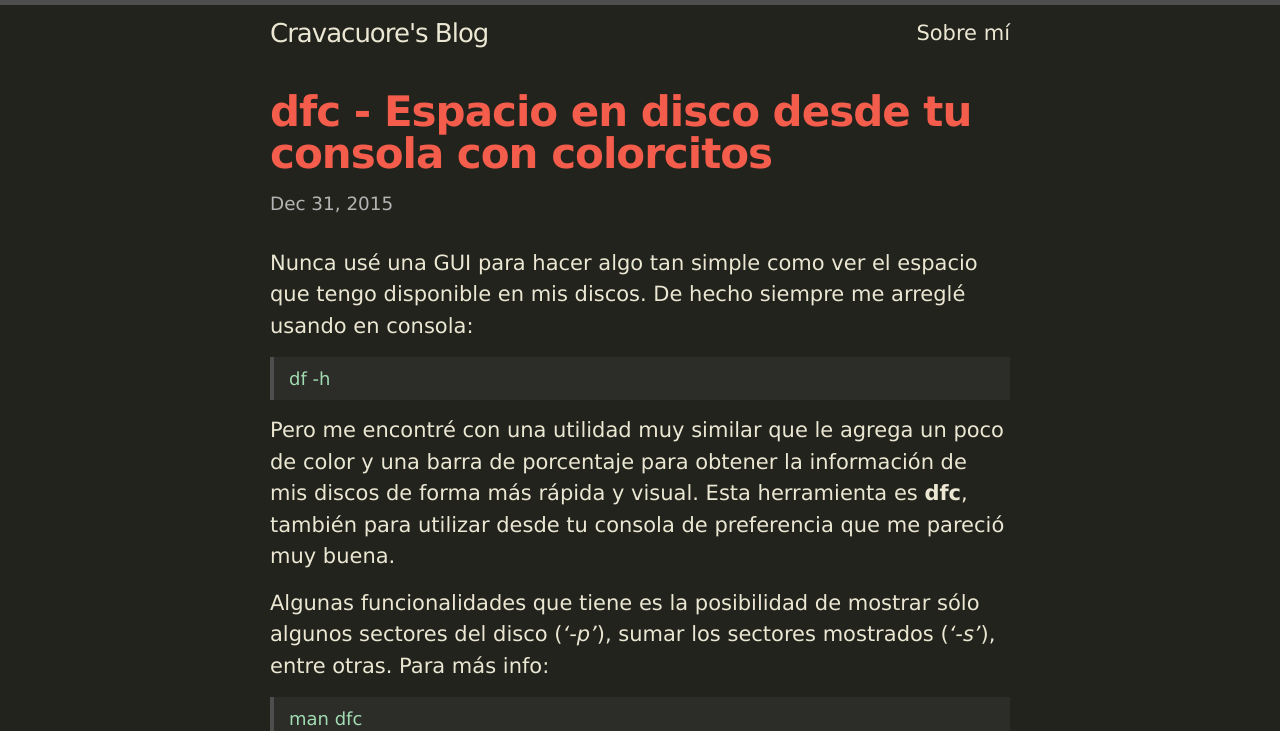
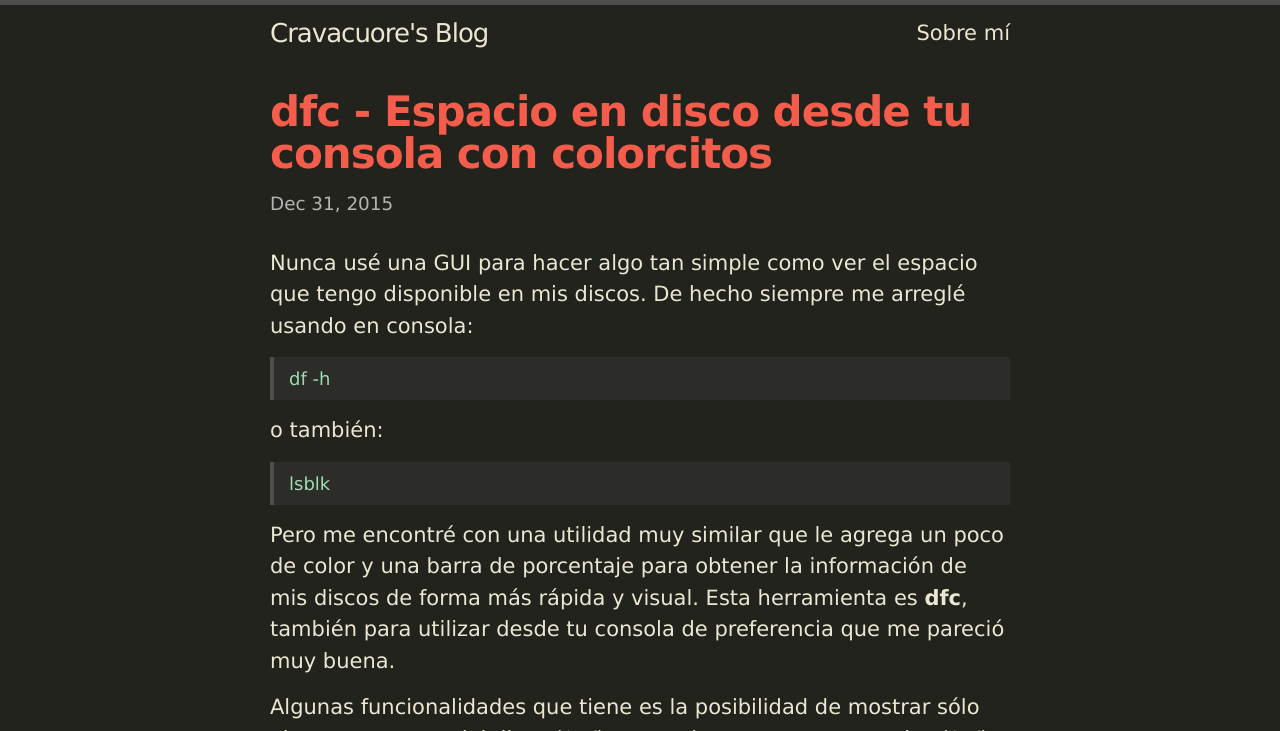
Before and after one commit to cravacuore/blog, a Jekyll site: the page built from _posts/2015-12-31-dfc-espacio-en-disco-desde-tu-consola-con-colorcitos.markdown, in a window 1280 px wide and 900 px high, cut to the strip 0-731 px from the top of the window. Built offline with Jekyll 4.4.1, drawn with Linux system fonts in a browser that asks for light colours.

Commit message:
Update post, added lsblk tool mention

```diff
--- a/_posts/2015-12-31-dfc-espacio-en-disco-desde-tu-consola-con-colorcitos.markdown
+++ b/_posts/2015-12-31-dfc-espacio-en-disco-desde-tu-consola-con-colorcitos.markdown
@@ -7,6 +7,10 @@ date: 2015-12-31T18:42:12-03:00
 Nunca usé una GUI para hacer algo tan simple como ver el espacio que tengo disponible en mis discos. De hecho siempre me arreglé usando en consola:
 
 > df -h
+
+o también:
+
+> lsblk
 
 Pero me encontré con una utilidad muy similar que le agrega un poco de color y una barra de porcentaje para obtener la información de mis discos de forma más rápida y visual. Esta herramienta es **dfc**, también para utilizar desde tu consola de preferencia que me pareció muy buena.
 
```
